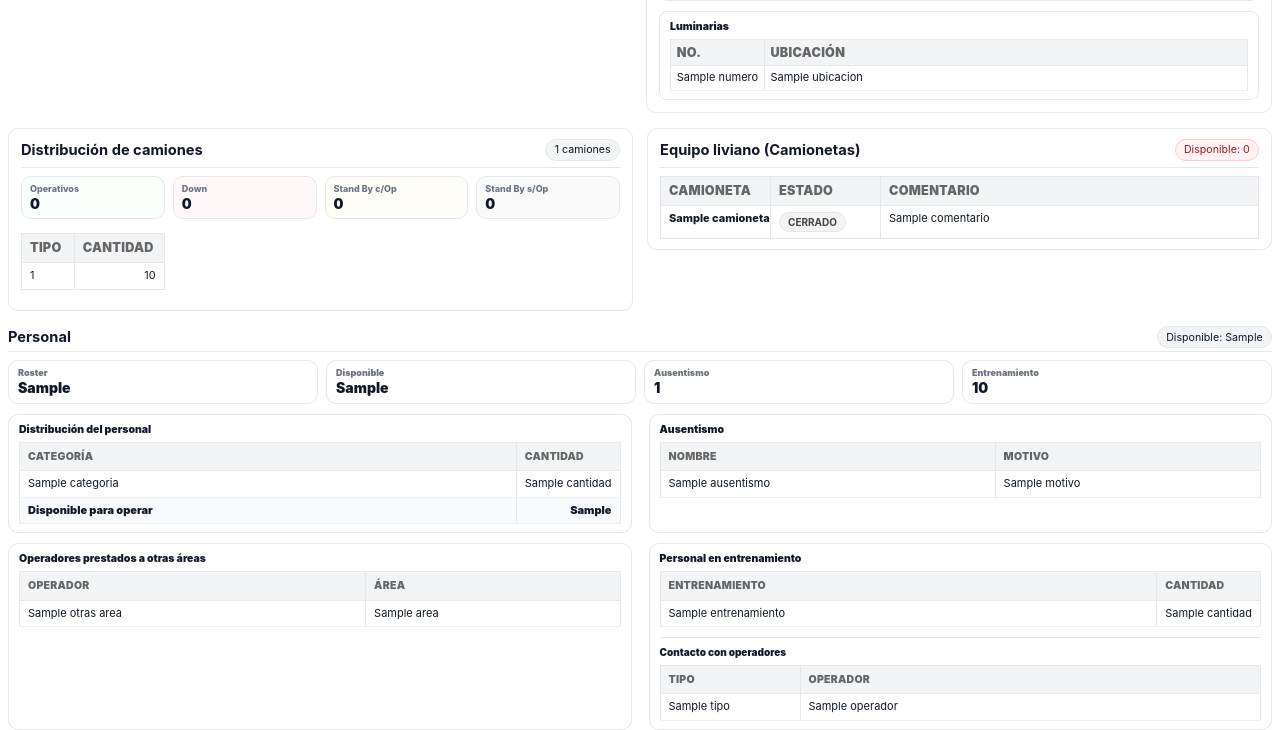
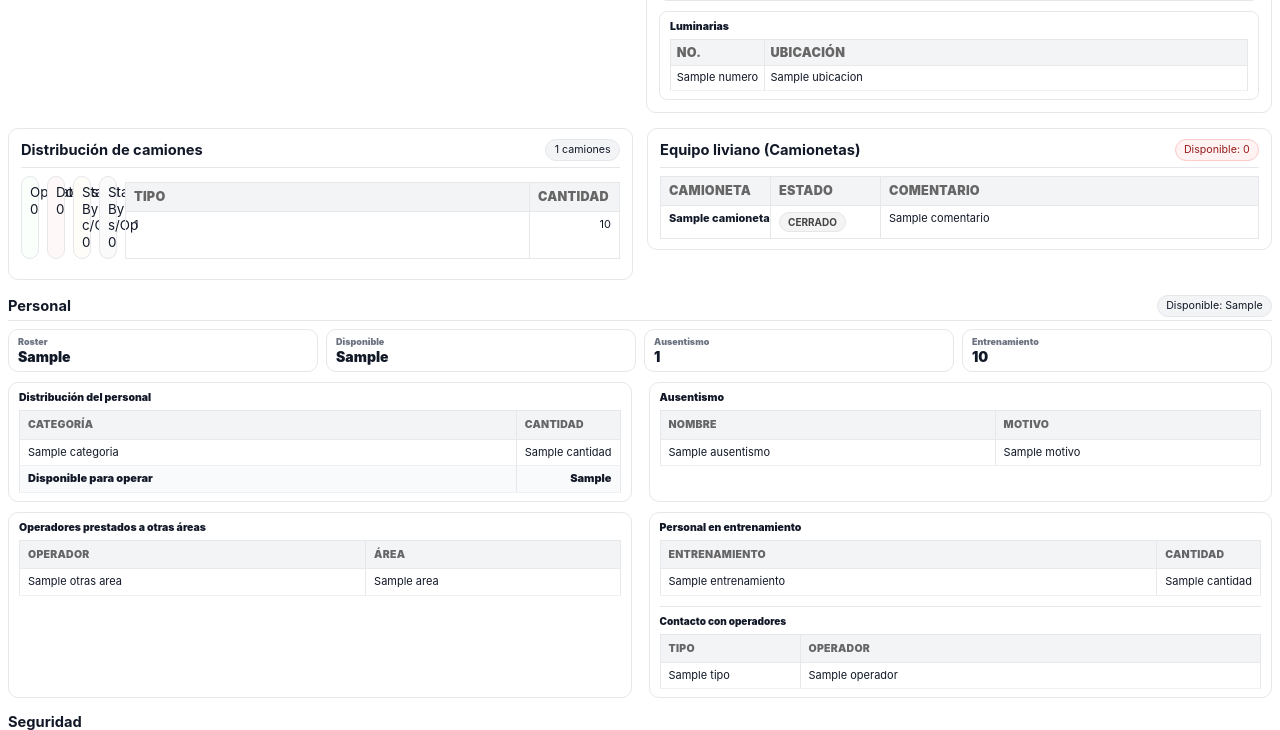
Before and after one commit to pechi415/rct-app, a Flask app: template templates/pdf/reporte_B.html in a window 1280 px wide. Shown: the part 666-1396 px from the top of the page. Run offline with Flask 3, Linux system fonts and the light colour scheme; the template is opened without the code that fills it: most values are stand-ins (such as "Sample title", 1, 10 or a date in 2020); some libraries are stand-ins or nearby versions.

Commit message:
PDF B: corrige layout de mini-KPIs y tabla en distribución; limpia prints de app.py

```diff
--- a/app.py
+++ b/app.py
@@ -605,11 +605,9 @@ def init_auth_tables():
 # [DB] Tablas principales del RCT
 # ---------------------------------------------------------
 def init_db():
-    print("INIT_DB: corriendo init_db()")
 
     with get_conn() as conn:
         if is_postgres():
-            print("INIT_DB: creando tablas POSTGRES")
 
             # =========================================================
             # POSTGRESQL (Render)
--- a/static/css/pdf_B.css
+++ b/static/css/pdf_B.css
@@ -850,35 +850,6 @@ h1, h2, h3{ margin: 0; }
   padding: 0;
 }
 
-/* Mini KPIs dentro de Distribución */
-#dist-camiones .mini-kpi-row{
-  display: grid;
-  grid-template-columns: repeat(4, 1fr);
-  gap: 8px;
-  padding: 8px 10px 0 10px;
-  page-break-inside: avoid;
-}
-
-#dist-camiones .mini-kpi{
-  border: 1px solid var(--line);
-  border-radius: 8px;
-  padding: 6px 8px;
-  background: #fff;
-}
-
-#dist-camiones .mini-kpi-label{
-  font-size: 9px;
-  color: var(--muted);
-  font-weight: 800;
-  line-height: 1.1;
-}
-
-#dist-camiones .mini-kpi-value{
-  font-size: 14px;
-  font-weight: 900;
-  line-height: 1.1;
-  margin-top: 2px;
-}
 
 /* Tonos suaves (coherentes con tus row-ok/warn/bad) */
 #dist-camiones .mini-ok{ background:#fbfffb; }
@@ -1235,3 +1206,27 @@ h1, h2, h3{ margin: 0; }
 #operacion table.table-split td.split{
   border-left: 1px solid var(--line) !important;
 }
+
+
+/* =========================
+   FIX: mini-kpis full ancho + tabla normal (solo dist-camiones)
+========================= */
+
+/* Mini KPIs: que ocupen TODO el ancho */
+#dist-camiones .mini-kpi-row{
+  display: flex;
+  gap: 8px;
+  width: 100%;
+}
+
+#dist-camiones .mini-kpi{
+  flex: 1 1 0;
+  min-width: 0;
+}
+
+/* Tabla: forzar comportamiento real de tabla (evita “tab” chico) */
+#dist-camiones table.table,
+#dist-camiones table.table-compact{
+  display: table;
+  width: 100% !important;
+}
```
